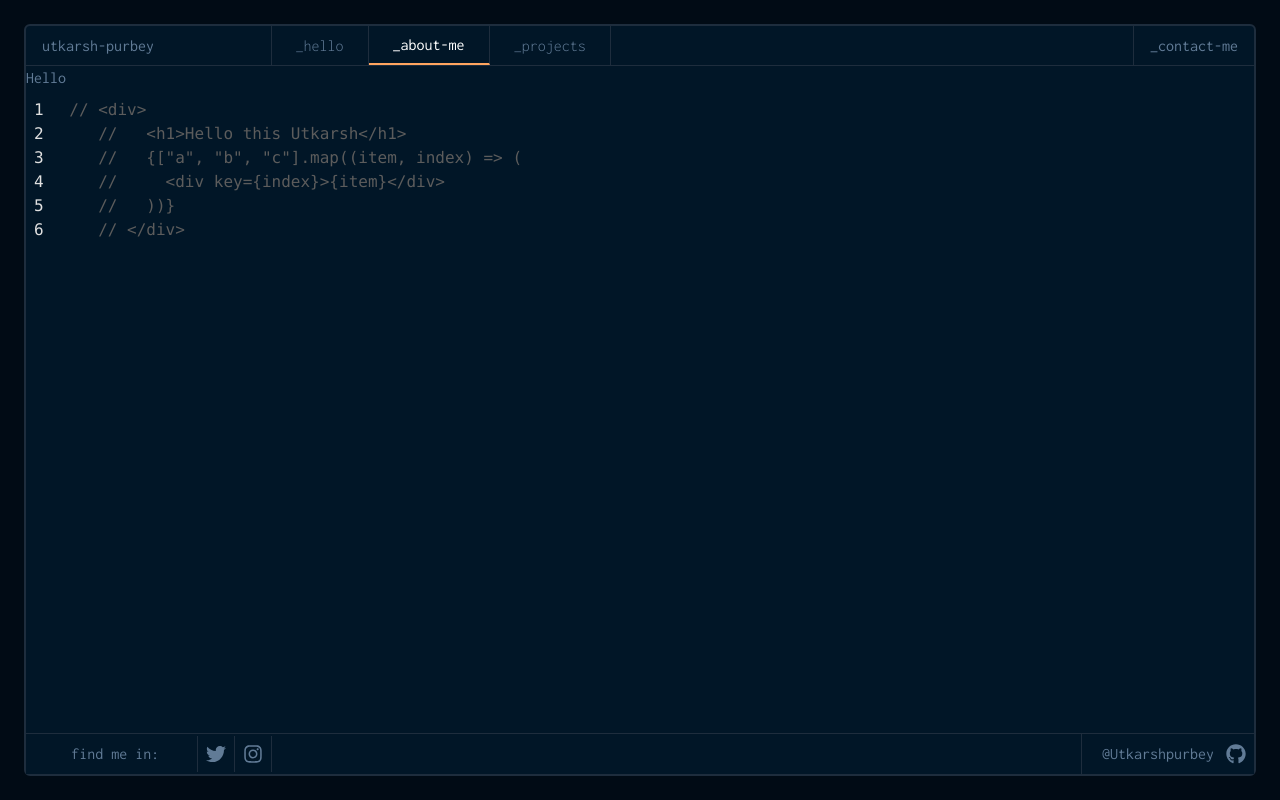
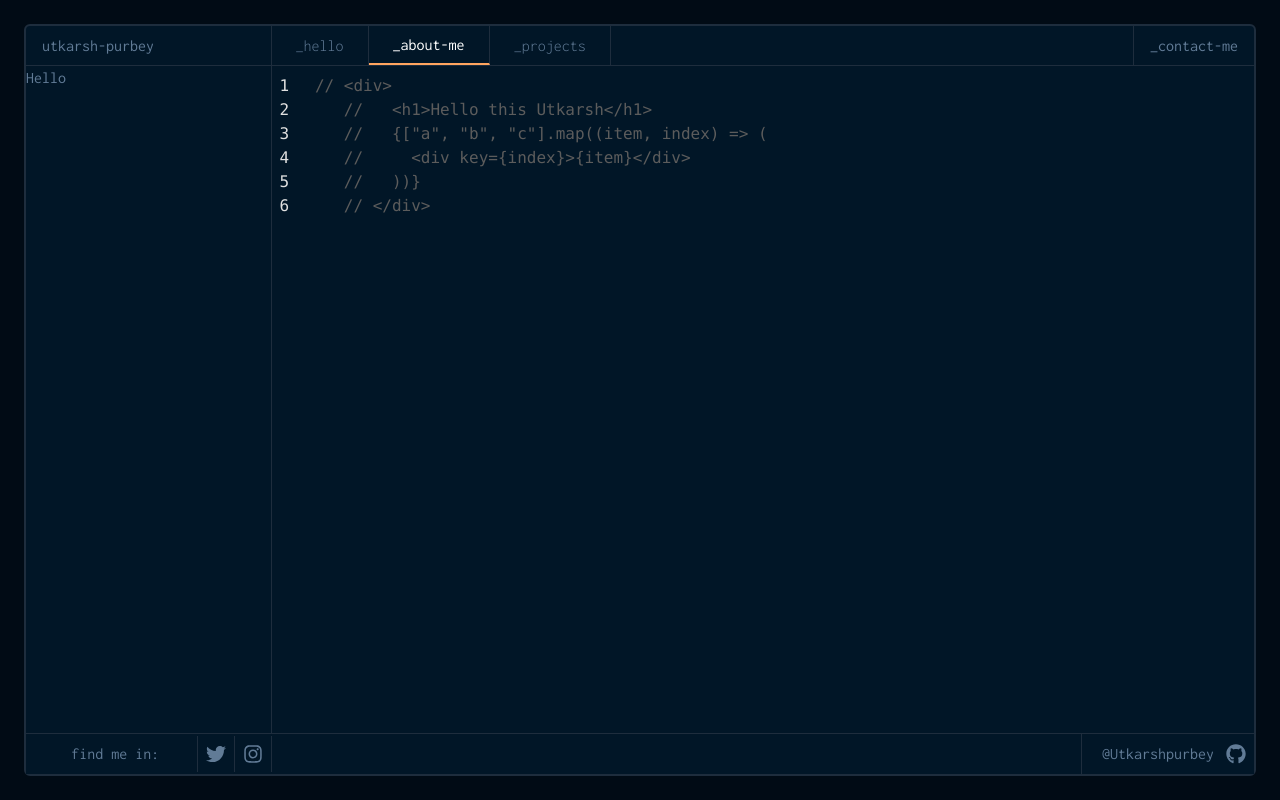
Before and after one commit to Utkarshpurbey/portfolio-v2, a Next.js app: page / in a window 1280 px wide. Both pictures are taken after a click on the element "_about-me". Built offline with nearby package versions, Linux system fonts and the light colour scheme.

Commit message:
Side pannel made generic

```diff
--- /dev/null
+++ b/app/components/SidePanel.tsx
@@ -0,0 +1,8 @@
+const SidePanel = ({children,width = 25}) =>{
+      return (
+       <div className={`w-[${width}%]  h-[calc(100vh-100px)] border-r border-borderColor`}>
+        {children}
+       </div>
+      )
+}
+export default SidePanel;
--- a/app/globals.css
+++ b/app/globals.css
@@ -14,7 +14,7 @@
     --foreground-rgb:
       97, 123, 150; /* RGB for dark theme, but same as above for consistent colors */
     --background-start-rgb:
-      1, 11, 21; /* Same as above, keeping it consistent */
+      1, 13, 21; /* Same as above, keeping it consistent */
     --background-end-rgb: 1, 11, 21; /* Same as above, consistent dark theme */
   }
 }
--- a/app/pages/About.tsx
+++ b/app/pages/About.tsx
@@ -1,5 +1,6 @@
 import SyntaxHighlighter from "react-syntax-highlighter";
 import { codeStyle } from "../utils/utils";
+import SidePanel from "../components/SidePanel";
 
 //
 const About = () => {
@@ -11,8 +12,10 @@ const About = () => {
     // </div>`;
 
   return (
-    <div>
+    <div className="flex">
+      <SidePanel width={20}>
       <h1>Hello</h1>
+      </SidePanel>
 
       <SyntaxHighlighter
         language="javascript"
--- a/app/pages/Projects.tsx
+++ b/app/pages/Projects.tsx
@@ -6,6 +6,7 @@ import CustomCheckbox from "../components/CustomCheckbox";
 import ProjectTile from "../projects/ProjectTile";
 import { projects, techStackArray } from "../projects/projects.js";
 import { ICON_MAP } from "../utils/iconMap";
+import SidePanel from "../components/SidePanel";
 
 type Project = {
   title: string;
@@ -37,12 +38,8 @@ const Projects = () => {
     return Array.from(new Set(filteredProjects));
   }, [selectedOptions]);
 
-  return (
-    <div className="flex w-full h-[calc(100vh-100px)]">
-      <div className="w-[25%]  h-[calc(100vh-100px)] border-r border-borderColor">
-        <div className="">
-          <HamburgerItem title={"projects"} isOpen={true}>
-            <div className="">
+  const Options = () => {
+    return (<div className="">
       {" "}
       {techStackArray?.map((i, index) => {
         const Icon = ICON_MAP[i]?.Icon;
@@ -72,10 +69,18 @@ const Projects = () => {
           </div>
         );
       })}
-            </div>
+    </div>)
+  }
+
+  return (
+    <div className="flex w-full h-[calc(100vh-100px)]">
+      <SidePanel>
+        <div className="">
+          <HamburgerItem title={"projects"} isOpen={true}>
+            <Options />
           </HamburgerItem>
         </div>
-      </div>
+      </SidePanel>
       <div className="w-full overflow-y-auto">
         {selectedOptions?.length > 0 && (
           <div className="border-b border-borderColor w-full text-sm">
```
Lines whose indentation alone changed are shown as unchanged.
